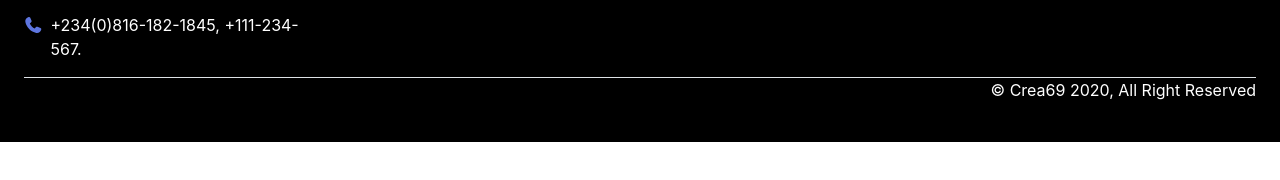
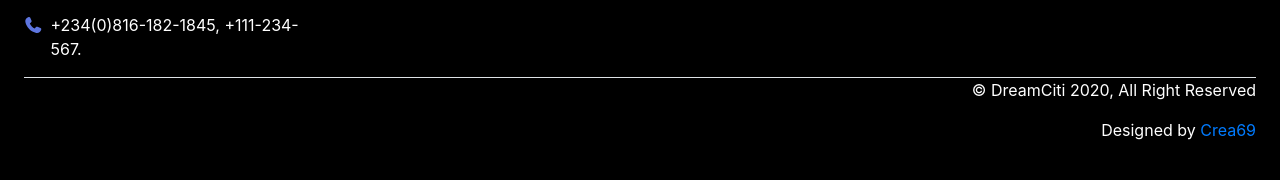
Before and after one commit to Damilola7717/dreamCiti, a plain HTML site: page index.html in a window 1280 px wide. Shown: the part 4028-4208 px from the top of the page. Before the commit the page ends 4170 px from the top, so only its background shows below. Drawn offline with nearby package versions, Linux system fonts and the light colour scheme.

Commit message:
Added Designer name

```diff
--- a/index.html
+++ b/index.html
@@ -644,7 +644,10 @@
         <div class="row">
           <div class="col text-right">
             <p class="text-white border-top">
-              &copy; Crea69 2020, All Right Reserved
+              &copy; DreamCiti 2020, All Right Reserved
+            </p>
+            <p class="text-white">
+              Designed by <a href="https://crea69.netlify.app/">Crea69</a>
             </p>
           </div>
         </div>
```
